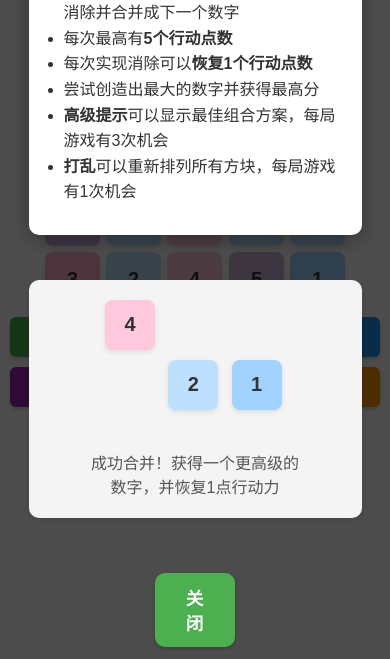
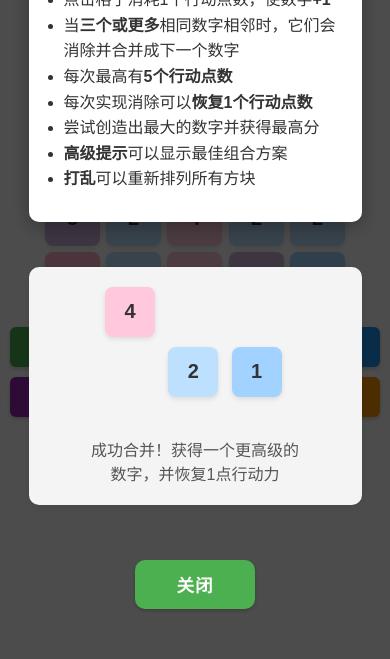
Before and after one commit to kylelv2000/TapMe, a website: page index.html in a window 390 px wide. Shown: the part 185-844 px from the top of the page. Drawn offline with Linux system fonts and the light colour scheme.

Commit message:
优化游戏提示信息，移除每局游戏的次数限制，调整CSS样式以改善元素间距和响应式布局，提升用户体验。

```diff
--- a/script.js
+++ b/script.js
@@ -1053,8 +1053,8 @@ document.addEventListener('DOMContentLoaded', () => {
                         <li>每次最高有<strong>5个行动点数</strong></li>
                         <li>每次实现消除可以<strong>恢复1个行动点数</strong></li>
                         <li>尝试创造出最大的数字并获得最高分</li>
-                        <li><strong>高级提示</strong>可以显示最佳组合方案，每局游戏有3次机会</li>
-                        <li><strong>打乱</strong>可以重新排列所有方块，每局游戏有1次机会</li>
+                        <li><strong>高级提示</strong>可以显示最佳组合方案</li>
+                        <li><strong>打乱</strong>可以重新排列所有方块</li>
                     </ul>
                 </div>
             </div>
--- a/style.css
+++ b/style.css
@@ -251,8 +251,8 @@ input:checked + .slider:before {
     gap: 10px;
     width: 350px;
     height: 350px;
-    margin: 0 auto 20px;
-    position: relative; /* 为绝对定位动画元素添加相对定位 */
+    margin: 0 auto 30px;
+    position: relative;
 }
 
 .cell {
@@ -389,6 +389,7 @@ input:checked + .slider:before {
     justify-content: space-between;
     margin-bottom: 15px;
     gap: 15px;
+    margin-top: 15px;
 }
 
 .special-controls {
@@ -506,7 +507,7 @@ input:checked + .slider:before {
         aspect-ratio: 1/1;
         max-width: 300px;
         max-height: 300px;
-        margin: 10px auto;
+        margin: 10px auto 20px;
         gap: 6px;
     }
 
@@ -519,6 +520,7 @@ input:checked + .slider:before {
         flex-wrap: wrap;
         gap: 8px;
         margin-bottom: 10px;
+        margin-top: 10px;
     }
 
     .primary-btn, .hint-btn, .special-btn {
@@ -1050,6 +1052,7 @@ input:checked + .slider:before {
     gap: 15px;
     text-align: left;
     box-sizing: border-box;
+    overflow-x: hidden;
 }
 
 .tutorial-section {
@@ -1065,6 +1068,8 @@ input:checked + .slider:before {
     padding-left: 20px;
     line-height: 1.6;
     color: var(--text-color);
+    max-width: 100%;
+    word-wrap: break-word;
 }
 
 .tutorial-animation {
@@ -1189,6 +1194,7 @@ input:checked + .slider:before {
         padding: 15px;
         max-width: 90%;
         margin-bottom: 10px;
+        overflow-x: hidden;
     }
 
     .demo-board {
@@ -1204,6 +1210,9 @@ input:checked + .slider:before {
     .tutorial-modal .modal-btn {
         padding: 10px 25px;
         font-size: 1rem;
+        white-space: nowrap;
+        width: auto;
+        min-width: 120px;
     }
 }
 
@@ -1246,6 +1255,9 @@ input:checked + .slider:before {
     .tutorial-modal .modal-btn {
         padding: 8px 20px;
         font-size: 0.9rem;
+        white-space: nowrap;
+        width: auto;
+        min-width: 100px;
     }
 }
 
@@ -1280,6 +1292,7 @@ button.reset-btn:hover {
     font-weight: 600;
     letter-spacing: 1px;
     transition: all 0.3s ease;
+    white-space: nowrap;
 }
 
 .tutorial-modal .modal-btn:hover {
```
